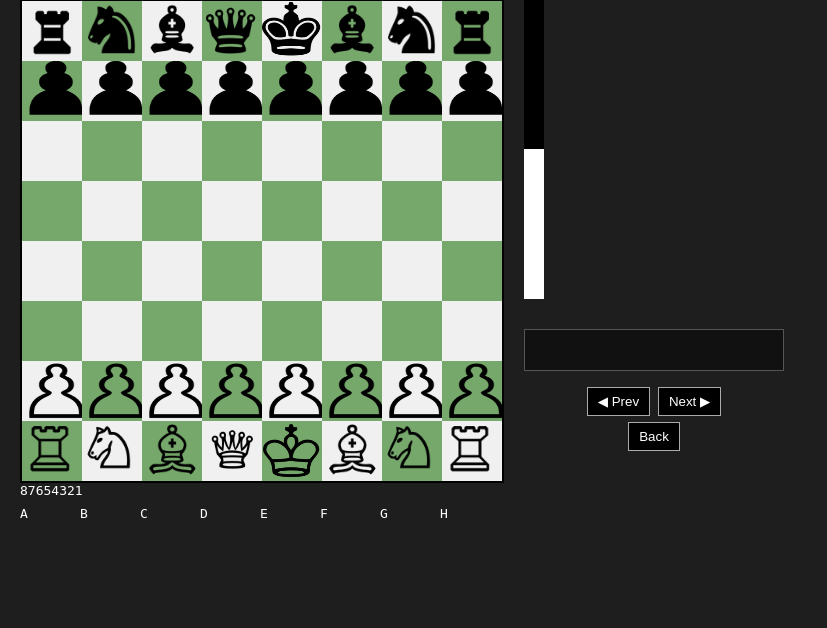
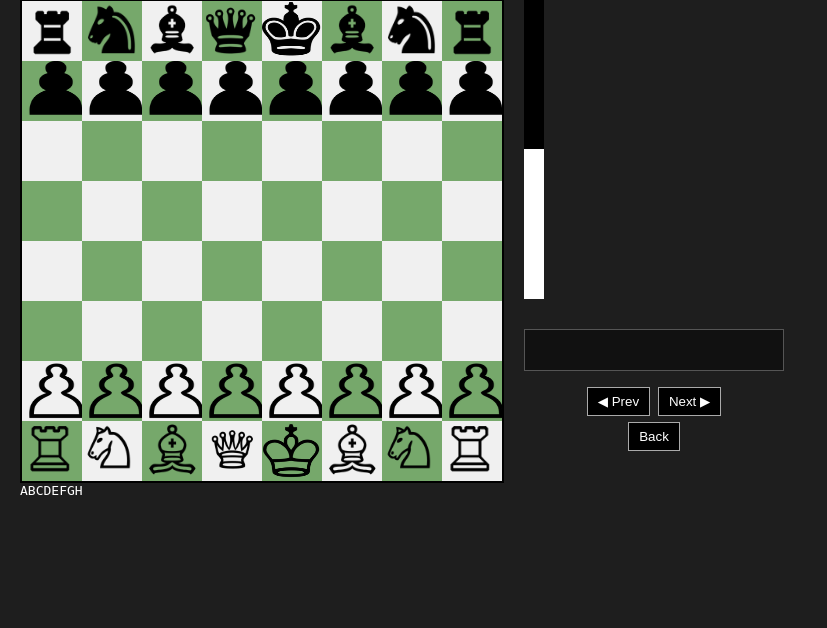
Before and after one commit to ssgssg2fan/chess, a Flask app: template templates/visualizer.html in a window 1280 px wide. Shown: the part 60-688 px from the top of the page, without its empty margins (0-827 px from the left). Run offline with Flask 3, Linux system fonts and the light colour scheme; the template is opened without the code that fills it, so the values that code supplies are empty; parts of the project's set-up code (start-up, migrations or seed data) failed here and were passed over.

Commit message:
Update visualizer.html

```diff
--- a/templates/visualizer.html
+++ b/templates/visualizer.html
@@ -67,13 +67,6 @@
   <!-- 여기 태그 뜸 -->
 </div>
 /* 랭크/파일 표시 */
-#ranks {
-  display: flex;
-  flex-direction: column;
-  justify-content: space-between;
-  height: 480px;
-  margin-right: 8px;
-}
 #files { display:grid; grid-template-columns:repeat(8,60px); margin-top:8px; }
 </style>
 </head>
@@ -84,9 +77,6 @@
 <div id="container">
   <div id="board-container">
     <div id="board"></div>
-    <div id="ranks">
-      <span>8</span><span>7</span><span>6</span><span>5</span><span>4</span><span>3</span><span>2</span><span>1</span>
-    </div>
     <div id="files">
       <span>A</span><span>B</span><span>C</span><span>D</span><span>E</span><span>F</span><span>G</span><span>H</span>
     </div>
```
